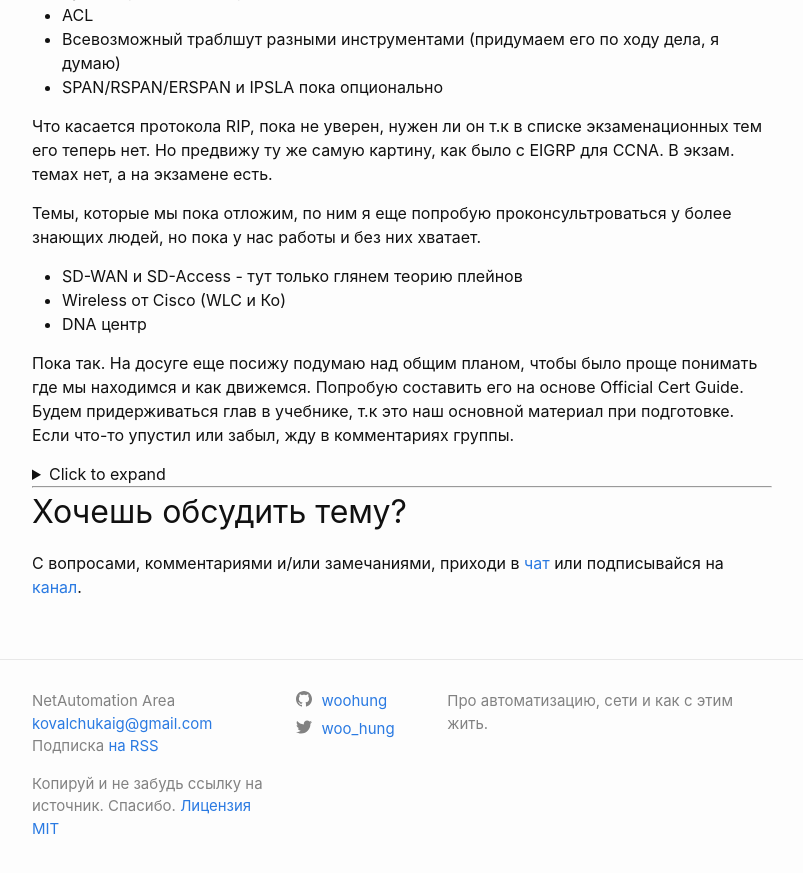
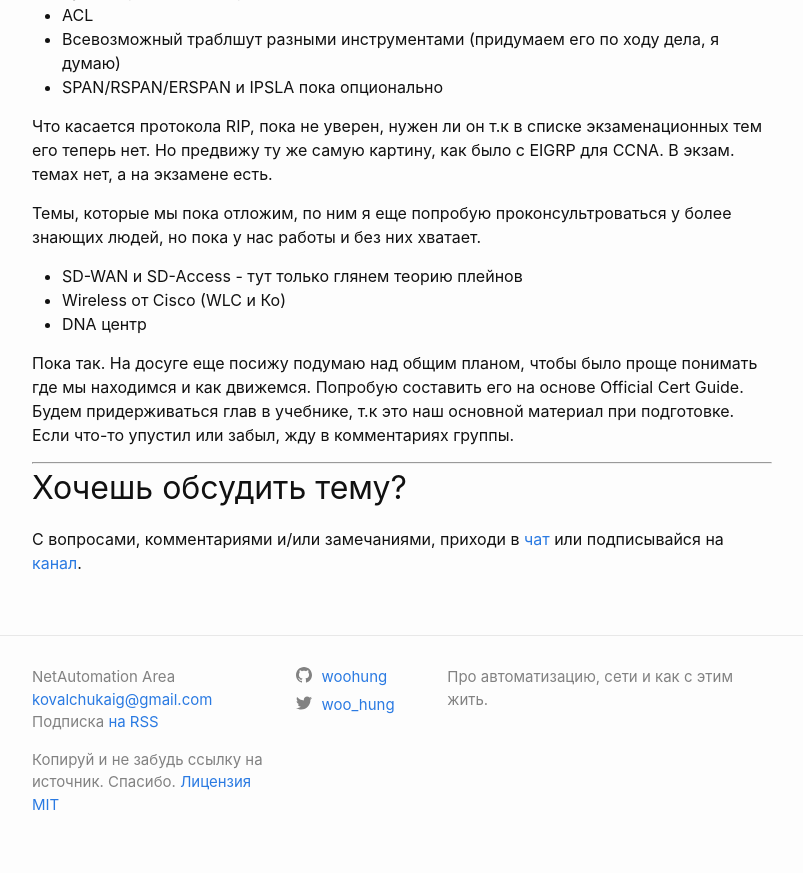
Before and after one commit to woohung/woohung.github.io, a Jekyll site: the page built from _posts/2022-04-09-Часть-0.1-Фронт-работ.md, in a window 1280 px wide and 900 px high, scrolled down 2711 px. Shown: the top 873 px of the window, without its empty margins (238-1041 px from the left). Built offline with Jekyll 4.4.1, drawn with Linux system fonts in a browser that asks for light colours.

Commit message:
Update 2022-04-09-Часть-0.1-Фронт-работ.md

```diff
--- a/_posts/2022-04-09-Часть-0.1-Фронт-работ.md
+++ b/_posts/2022-04-09-Часть-0.1-Фронт-работ.md
@@ -79,15 +79,6 @@ author: Artem Kovalchuk
 Пока так. На досуге еще посижу подумаю над общим планом, чтобы было проще понимать где мы находимся и как движемся. Попробую составить его на основе Official Cert Guide. Будем придерживаться глав в учебнике, т.к это наш основной материал при подготовке.
 Если что-то упустил или забыл, жду в комментариях группы.
 
-<details>
-  <summary>Click to expand</summary>
-  **Разберемся подробнее**: Во времена оригинального Ethernet, когда сеть, в большинстве своем, состояла из хостов и общего кабеля (несущей), который имел название "коаксиальный кабель".
-  Схема CSMA-CD (carrier sense multiple access collision detect) подразумевала под собой механизм обнаружения коллизий.
-  Если больше чем одно устройство пыталось отправить данные в общую сеть, происходила коллизия, передающие хосты, после ее обнаружения, должны были остановить передачу и подождать некоторое время, прежде чем попробовать передавать снова.
-  Чтобы избежать появляния большого количества коллизий, устройства работали в half-duplex режиме.
-  Еще один нюанс, когда хост отправлял кадр, его слышали все хосты в сети, не важно какого типа и в каком состоянии был кадр.
-</details>
-
 <hr>
 <h2>Хочешь обсудить тему?</h2>
 С вопросами, комментариями и/или замечаниями, приходи в [чат](https://t.me/netautomationarea) или подписывайся на [канал](https://t.me/netautomation).
```
